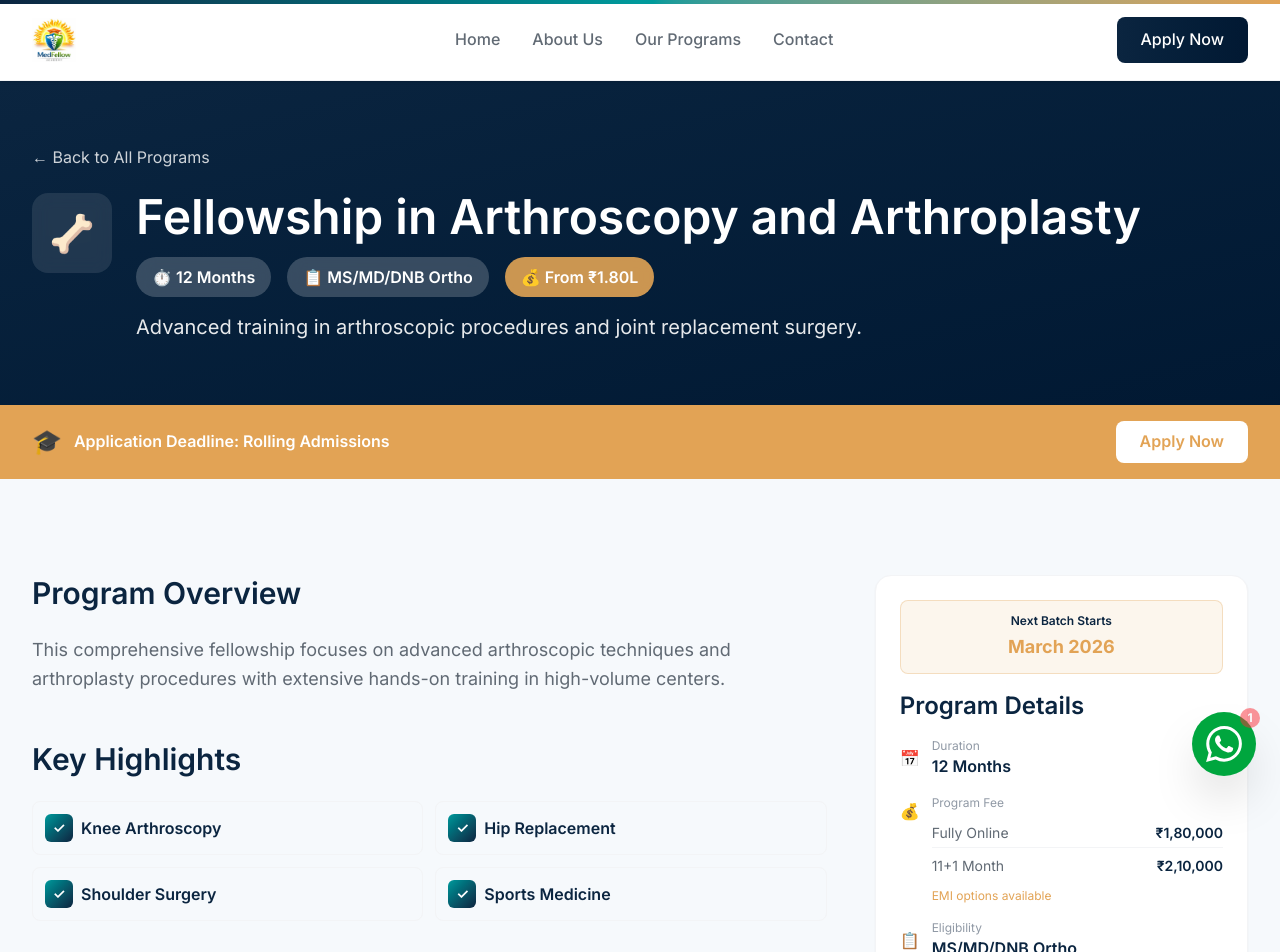
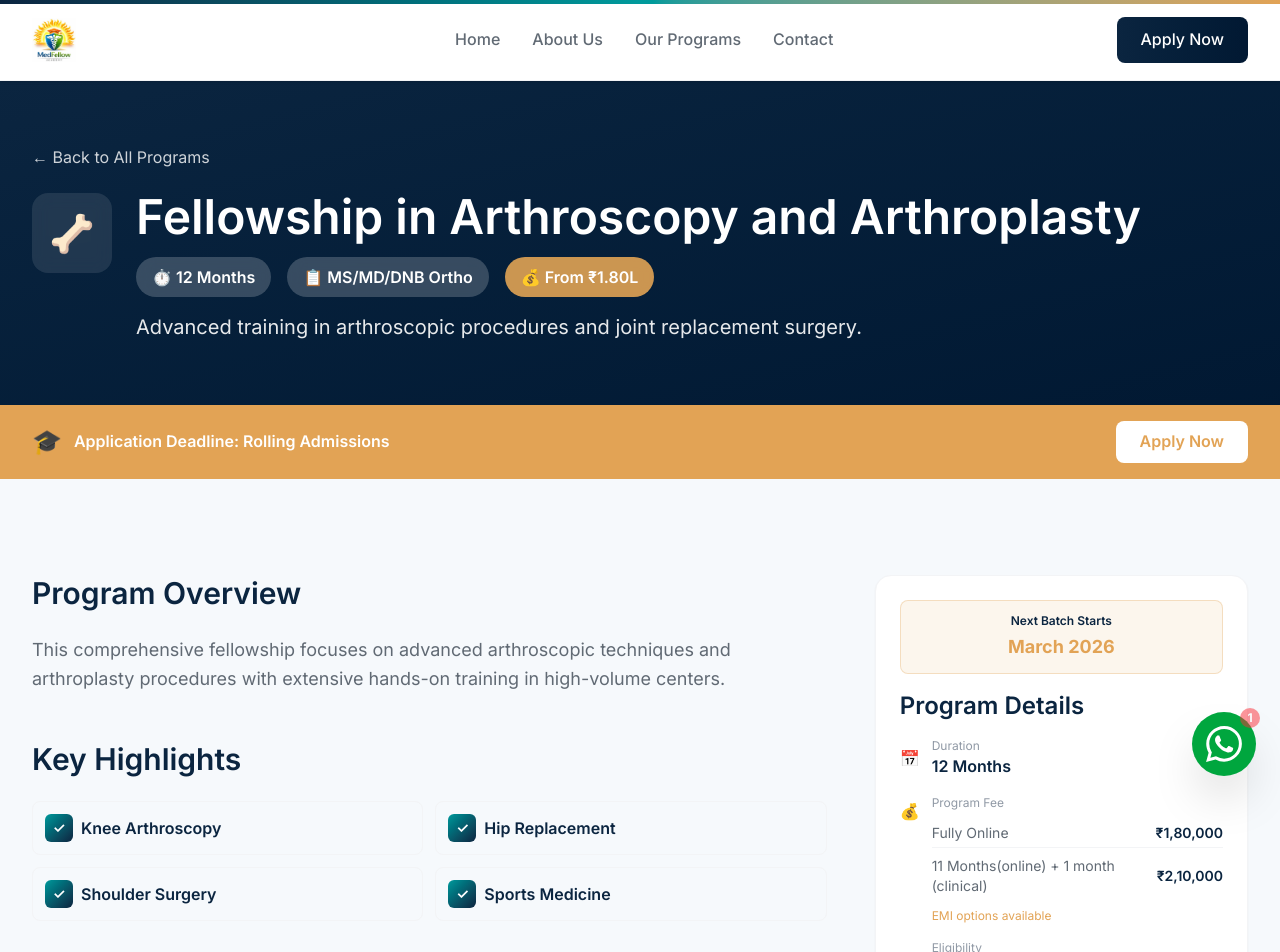
Before and after one commit to medfellowacademy/Website, a Next.js app: page /programs/fellowship-in-arthroscopy-and-arthroplasty in a window 1280 px wide. Shown: the top 952 px of the page. Built offline with nearby package versions, Linux system fonts and the light colour scheme.

Commit message:
Update course duration: 11+1 Month to 11 Months(online) + 1 month (clinical)

```diff
--- a/app/programs/[slug]/page.tsx
+++ b/app/programs/[slug]/page.tsx
@@ -941,7 +941,7 @@ export default async function ProgramDetailPage({ params }: { params: Promise<{
                             <span className="font-semibold text-primary">₹{program.onlinePrice.toLocaleString('en-IN')}</span>
                           </div>
                           <div className="flex justify-between items-center py-1">
-                            <span className="text-text-secondary">11+1 Month</span>
+                            <span className="text-text-secondary">11 Months(online) + 1 month (clinical)</span>
                             <span className="font-semibold text-primary">₹{program.month11_1.toLocaleString('en-IN')}</span>
                           </div>
                         </div>
--- a/components/FellowshipPrograms.tsx
+++ b/components/FellowshipPrograms.tsx
@@ -493,7 +493,7 @@ export default function FellowshipPrograms() {
                           </div>
                           <div className="space-y-1">
                             <div className="flex justify-between text-xs opacity-80">
-                              <span>11+1 Month</span>
+                              <span>11 Months(online) + 1 month (clinical)</span>
                               <span>₹{program.month11_1.toLocaleString('en-IN')}</span>
                             </div>
                           </div>
```
